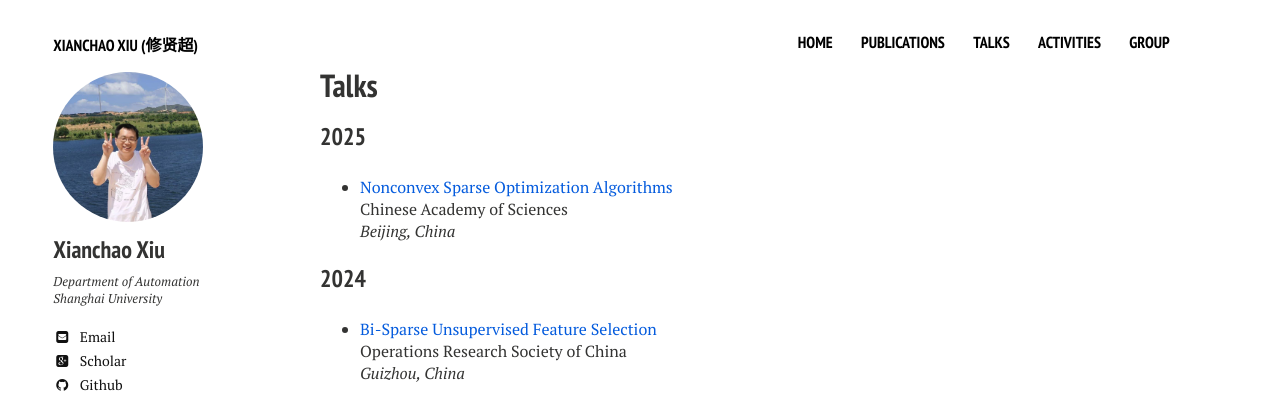
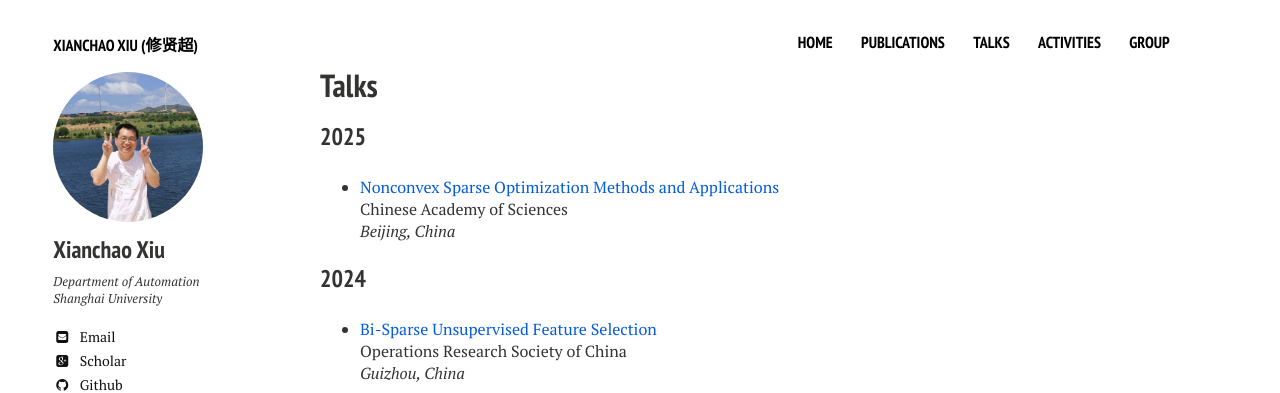
Before and after one commit to xianchaoxiu/xianchaoxiu.github.io, a Jekyll site: the page built from talks/index.md, in a window 1280 px wide. Shown: the top 393 px of the page. Built offline with Jekyll 4.4.1, drawn with Linux system fonts in a browser that asks for light colours; nearby versions of some CDN libraries.

Commit message:
Update index.md

```diff
--- a/talks/index.md
+++ b/talks/index.md
@@ -14,7 +14,7 @@ share: false
 
 ### 2025
 
-* <a href="../talks/2024-ORSC.pdf" class="textlink" target="_blank"> Nonconvex Sparse Optimization Algorithms </a> <br>
+* <a href="../talks/2024-ORSC.pdf" class="textlink" target="_blank">Nonconvex Sparse Optimization Methods and Applications</a> <br>
 Chinese Academy of Sciences <br>
 <i>Beijing, China</i><br>
 
```
